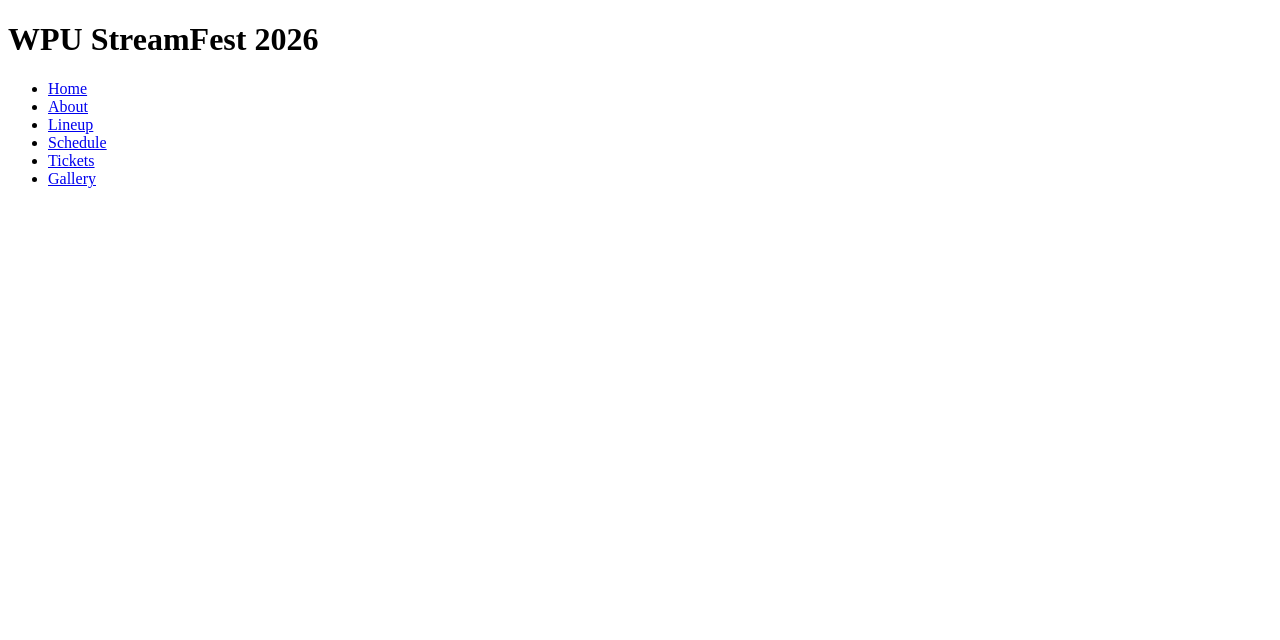
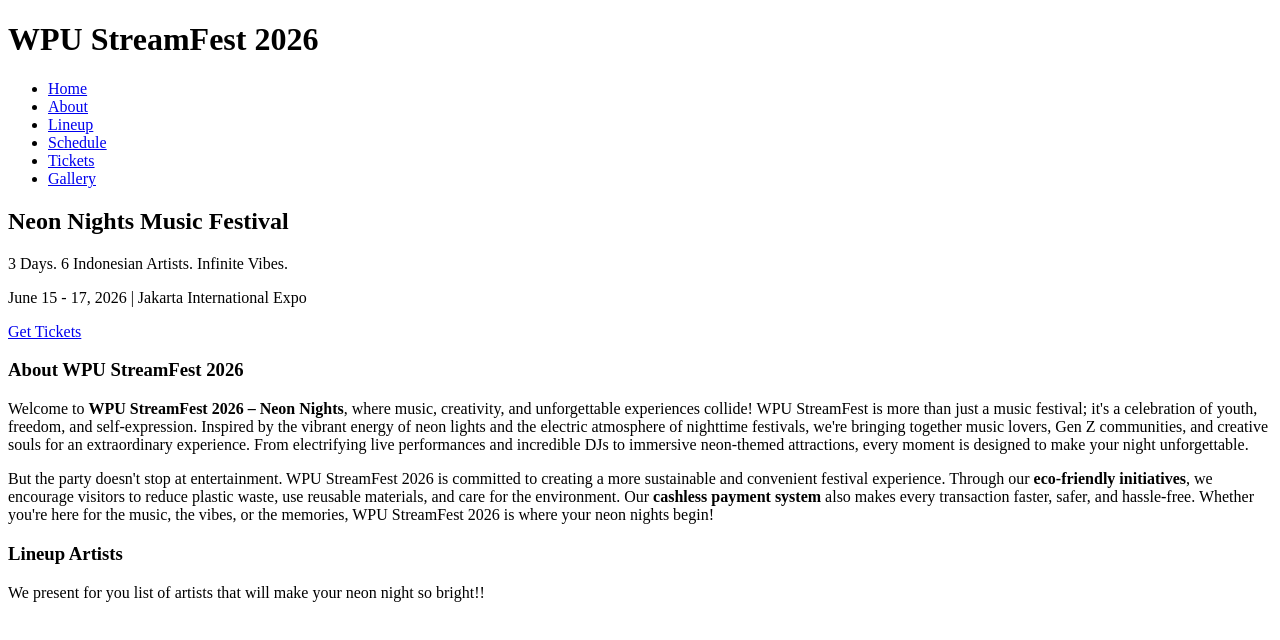
Before and after one commit to Butoong/WPU-WEB-FUNDAMENTAL, a plain HTML site: page 07-studi-kasus-1/index.html in a window 1280 px wide. Drawn offline with Linux system fonts and the light colour scheme.

Commit message:
membuat lineup section

```diff
--- a/07-studi-kasus-1/index.html
+++ b/07-studi-kasus-1/index.html
@@ -1,8 +1,8 @@
-<!DOCTYPE html>
+<!doctype html>
 <html lang="en">
   <head>
-  <meta charset="UTF-8">
-  <meta name="viewport" content="width=device-width, initial-scale=1.0">
+    <meta charset="UTF-8" />
+    <meta name="viewport" content="width=device-width, initial-scale=1.0" />
     <title>WPU StreamFest 2026</title>
   </head>
   <body>
@@ -10,17 +10,63 @@
       <h1>WPU StreamFest 2026</h1>
       <nav>
         <ul>
-        <li><a href=#home>Home</a></li>
-        <li><a href=#tentang>About</a></li>
-        <li><a href=#artis>Lineup</a></li>
-        <li><a href=#jadwal>Schedule</a></li>
-        <li><a href=#tiket>Tickets</a></li>
-        <li><a href=#galeri>Gallery</a></li>
+          <li><a href="#home">Home</a></li>
+          <li><a href="#tentang">About</a></li>
+          <li><a href="#artis">Lineup</a></li>
+          <li><a href="#jadwal">Schedule</a></li>
+          <li><a href="#tiket">Tickets</a></li>
+          <li><a href="#galeri">Gallery</a></li>
         </ul>
       </nav>
     </header>
+
     <main>
+      <!-- hero section -->
+      <section id="home">
+        <h2>Neon Nights Music Festival</h2>
+        <p>3 Days. 6 Indonesian Artists. Infinite Vibes.</p>
+        <p>June 15 - 17, 2026 | Jakarta International Expo</p>
+        <a href="#get-ticket">Get Tickets</a>
+      </section>
 
+      <!-- about section -->
+      <section id="tentang">
+        <article>
+          <h3>About WPU StreamFest 2026</h3>
+          <p>
+            Welcome to <strong>WPU StreamFest 2026 – Neon Nights</strong>, where
+            music, creativity, and unforgettable experiences collide! WPU
+            StreamFest is more than just a music festival; it's a celebration of
+            youth, freedom, and self-expression. Inspired by the vibrant energy
+            of neon lights and the electric atmosphere of nighttime festivals,
+            we're bringing together music lovers, Gen Z communities, and
+            creative souls for an extraordinary experience. From electrifying
+            live performances and incredible DJs to immersive neon-themed
+            attractions, every moment is designed to make your night
+            unforgettable.
+          </p>
+          <p>
+            But the party doesn't stop at entertainment. WPU StreamFest 2026 is
+            committed to creating a more sustainable and convenient festival
+            experience. Through our <b>eco-friendly initiatives</b>, we
+            encourage visitors to reduce plastic waste, use reusable materials,
+            and care for the environment. Our
+            <b>cashless payment system</b> also makes every transaction faster,
+            safer, and hassle-free. Whether you're here for the music, the
+            vibes, or the memories, WPU StreamFest 2026 is where your neon
+            nights begin!
+          </p>
+        </article>
+      </section>
+
+      <!-- lineup section -->
+       <section id="artis">
+        <h3>Lineup Artists</h3>
+        <p>We present for you list of artists that will make your neon night so bright!!</p>
+        <figure>
+
+        </figure>
+       </section>
     </main>
   </body>
 </html>
```
Lines whose indentation alone changed are shown as unchanged.
